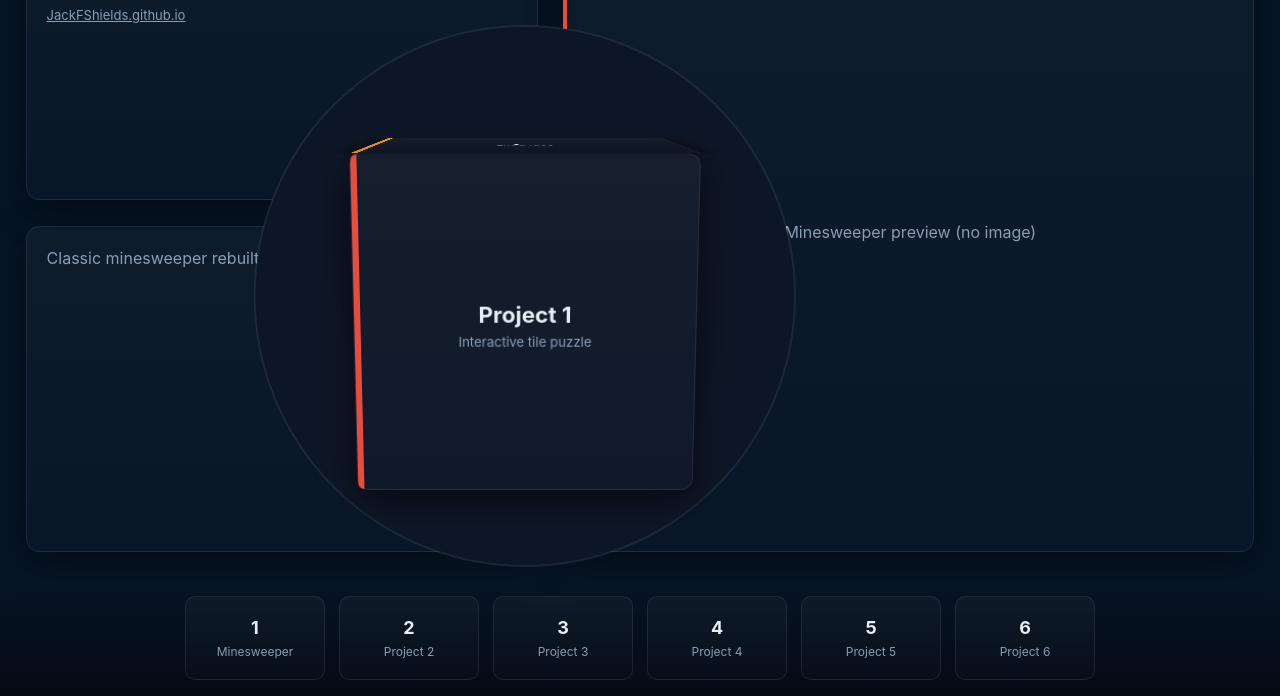
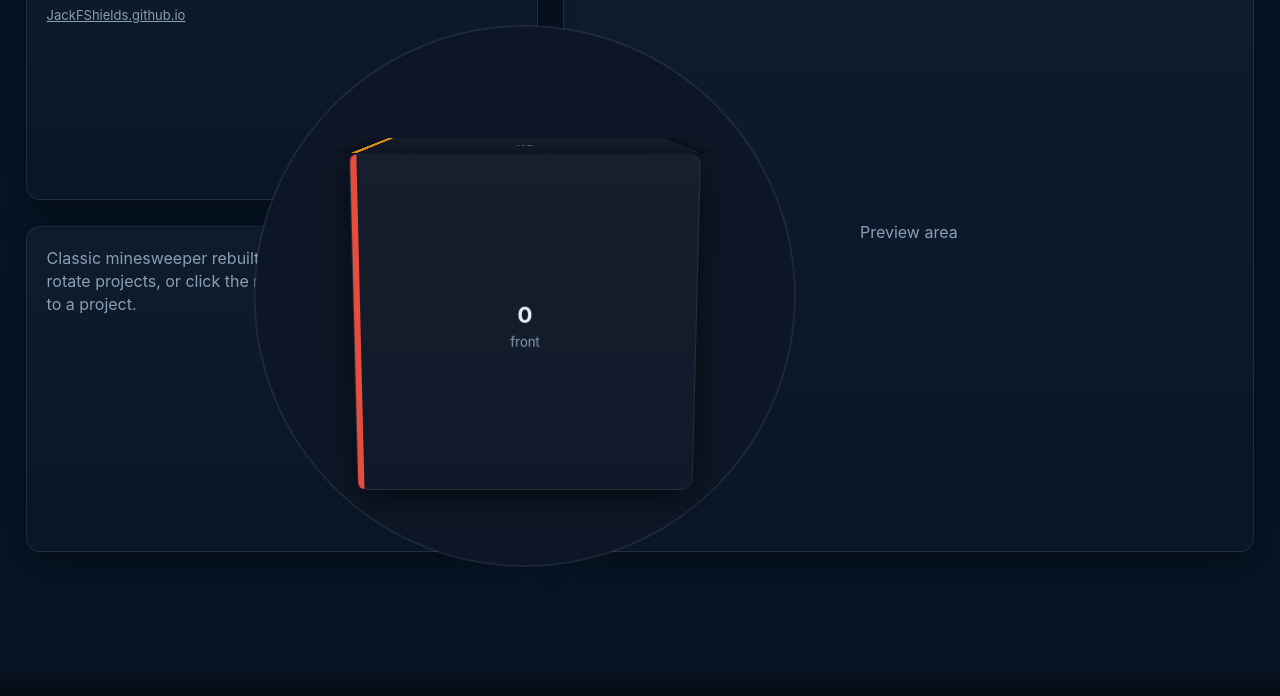
Before and after one commit to JackFShields/JackFShields.github.io, a plain HTML site: page docs/index.html in a window 1280 px wide. Shown: the part 104-800 px from the top of the page. Drawn offline with Linux system fonts and the light colour scheme.

Commit message:
Update index.html

```diff
--- a/docs/index.html
+++ b/docs/index.html
@@ -3,7 +3,7 @@
 <head>
   <meta charset="utf-8" />
   <meta name="viewport" content="width=device-width,initial-scale=1" />
-  <title>Portfolio Cube — Robust Build</title>
+  <title>Portfolio Cube — OneCompiler Cube Integrated</title>
   <style>
     :root{
       --bg: #071425;
@@ -19,32 +19,30 @@
     html,body{height:100%;background:var(--bg);color:var(--text);font-family:Inter,system-ui,-apple-system,Segoe UI,Roboto,Arial;-webkit-font-smoothing:antialiased}
     .viewport{width:100vw;height:100vh;position:relative;overflow:hidden}
 
-    /* Generic panel style */
+    /* Panels (kept from GitHub structure) */
     .panel { position:absolute; background: var(--panel-grad); border: 1px solid var(--border); border-radius: 14px; padding: 20px; box-shadow: 0 10px 36px rgba(0,0,0,0.36); overflow: visible; z-index: 1; }
-
     .title { left: 2vw; top: 2vh; width: calc(42vw - var(--gap)); height: 36vh; }
     .title h1 { font-size: 30px; margin-bottom: 8px; }
     .title p { color: var(--muted); margin-top: 6px; }
-
     .description { left: 2vw; top: calc(2vh + 36vh + var(--gap)); width: calc(42vw - var(--gap)); height: calc(82vh - 36vh - var(--gap) - 2vh); }
     .description p { color: var(--muted); line-height: 1.45; }
-
     .image { right: 2vw; top: 2vh; width: 54vw; height: 80vh; display:flex; align-items:center; justify-content:center; text-align:center; color:var(--muted); }
 
     .anchor { position:absolute; left: calc(42vw - var(--gap)/2); top: 50%; width: calc(var(--bite-radius) * 2); height: calc(var(--bite-radius) * 2); transform: translate(-50%, -50%); pointer-events:none; opacity:0; z-index:2; }
-
     .bite-svg { position:absolute; left:0; top:0; width:100%; height:100%; pointer-events:none; z-index:3; }
 
+    /* cube-wrap preserved position from GitHub, but cube DOM below is from OneCompiler only */
     .cube-wrap { position:absolute; left: calc(42vw - var(--gap)/2); top: 50%; transform: translate(-50%, -50%); width: var(--cube-size); height: var(--cube-size); z-index: 5; pointer-events:none; }
     .scene { width:100%; height:100%; perspective:1200px; position:relative; pointer-events:auto; user-select:none; touch-action:none; }
     .cube { width:100%; height:100%; position:relative; transform-style:preserve-3d; transform: translateZ(-140px) rotateX(-10deg) rotateY(0deg); transition: transform .08s linear; z-index:5; }
 
+    /* OneCompiler face styles */
     .face { position:absolute; left:0; top:0; width:100%; height:100%; border-radius:12px; background: var(--panel-grad); border: 1px solid var(--border); display:flex; align-items:center; justify-content:center; flex-direction:column; box-shadow: 0 10px 36px rgba(0,0,0,0.6); backface-visibility:hidden; cursor:pointer; box-sizing:border-box; }
-
     .face .accent { position:absolute; left:0; top:0; bottom:0; width:6px; border-top-left-radius:12px; border-bottom-left-radius:12px; }
     .face h3 { font-size:22px; margin:0 0 6px 0; }
     .face p { color:var(--muted); margin:0; font-size:13px; text-align:center; padding:0 10px; }
 
+    /* OneCompiler transforms (kept exact) */
     .front { transform: rotateY(0deg) translateZ(calc(var(--cube-size)/2)); }
     .right { transform: rotateY(90deg) translateZ(calc(var(--cube-size)/2)); }
     .back  { transform: rotateY(180deg) translateZ(calc(var(--cube-size)/2)); }
@@ -52,6 +50,7 @@
     .top   { transform: rotateX(90deg) translateZ(calc(var(--cube-size)/2)); }
     .bottom{ transform: rotateX(-90deg) translateZ(calc(var(--cube-size)/2)); }
 
+    /* Projects bar from GitHub */
     .projects { position:absolute; left:0; right:0; bottom:0; display:flex; gap:14px; padding:2vh 2vw; flex-wrap:wrap; justify-content:center; align-items:center; background: linear-gradient(to top, rgba(0,0,0,0.45), transparent); z-index:7; }
     .proj-btn { width:140px; height:84px; background:var(--panel-grad); border:1px solid var(--border); border-radius:10px; display:flex; flex-direction:column; align-items:center; justify-content:center; cursor:pointer; transition:transform .18s, box-shadow .18s; }
     .proj-btn:hover { transform: translateY(-6px); box-shadow: 0 12px 30px rgba(0,0,0,0.45); }
@@ -72,7 +71,7 @@
 <body>
   <div class="viewport" id="viewport">
 
-    <!-- Panels -->
+    <!-- kept GitHub panels -->
     <div class="panel title" id="titlePanel">
       <h1 id="projTitle">Minesweeper</h1>
       <p id="projSubtitle">Interactive tile-based puzzle</p>
@@ -82,15 +81,13 @@
     </div>
 
     <div class="panel description" id="descPanel">
-      <p id="projDesc">Classic minesweeper rebuilt with modern UI. Drag the cube to rotate projects, or click the numbered buttons below to jump to a project. The central cube sits exactly at mid-height; panels keep a smooth bevel and shadow around the circular bite.</p>
+      <p id="projDesc">Classic minesweeper rebuilt with modern UI. Drag the cube to rotate projects, or click the numbered buttons below to jump to a project.</p>
     </div>
 
-    <div class="panel image" id="imagePanel">Minesweeper preview (no image)</div>
+    <div class="panel image" id="imagePanel">Preview area</div>
 
-    <!-- Invisible anchor used to derive bite and cube center -->
+    <!-- anchor + bite SVG preserved -->
     <div class="anchor" id="anchor" aria-hidden="true"></div>
-
-    <!-- SVG bite overlay -->
     <svg class="bite-svg" id="biteSVG" aria-hidden="true">
       <defs>
         <filter id="innerShadow" x="-50%" y="-50%" width="200%" height="200%">
@@ -107,62 +104,54 @@
       <circle id="biteCircle" cx="0" cy="0" r="0" fill="#071425" stroke="rgba(255,255,255,0.08)" stroke-width="2" filter="url(#innerShadow)"></circle>
     </svg>
 
-    <!-- Cube centered on anchor -->
+    <!-- OneCompiler cube DOM only (no GitHub cube copy) -->
     <div class="cube-wrap" id="cubeWrap">
       <div class="scene" id="scene">
-        <div class="cube" id="cube" role="application" aria-label="interactive cube">
+        <div class="cube" id="cube" role="application" aria-label="onecompiler-cube">
+          <!-- OneCompiler-provided faces; you can map faceIndices -> project content via refreshFaceContent -->
           <div class="face front" data-slot="front">
             <div class="accent" style="background:#e74c3c"></div>
-            <h3>Project 1</h3>
-            <p>Interactive tile puzzle</p>
+            <h3>0</h3>
+            <p>front</p>
           </div>
           <div class="face right" data-slot="right">
             <div class="accent" style="background:#27ae60"></div>
-            <h3>Project 2</h3>
-            <p>Utility tool</p>
+            <h3>1</h3>
+            <p>right</p>
           </div>
           <div class="face back" data-slot="back">
             <div class="accent" style="background:#9b59b6"></div>
-            <h3>Project 3</h3>
-            <p>Algorithmic art</p>
+            <h3>2</h3>
+            <p>back</p>
           </div>
           <div class="face left" data-slot="left">
             <div class="accent" style="background:#1abc9c"></div>
-            <h3>Project 4</h3>
-            <p>UX experiments</p>
+            <h3>3</h3>
+            <p>left</p>
           </div>
           <div class="face top" data-slot="top">
             <div class="accent" style="background:#f39c12"></div>
-            <h3>Project 5</h3>
-            <p>Extra face</p>
+            <h3>4</h3>
+            <p>top</p>
           </div>
           <div class="face bottom" data-slot="bottom">
             <div class="accent" style="background:#34495e"></div>
-            <h3>Project 6</h3>
-            <p>Extra face</p>
+            <h3>5</h3>
+            <p>bottom</p>
           </div>
         </div>
       </div>
     </div>
 
-    <!-- Projects bar -->
     <div class="projects" id="projectsBar"></div>
-
   </div>
 
   <script>
-    /* ====== data: projects must map in order to cube faces (front, right, back, left, top, bottom) ====== */
-    const projects = [
-      {title: 'Minesweeper', subtitle: 'Interactive tile-based puzzle', desc: 'Classic minesweeper rebuilt with modern UI', url:'#', color:'#e74c3c'},
-      {title: 'Project 2', subtitle: 'Utility tool', desc: 'Small utility demo', url:'#', color:'#27ae60'},
-      {title: 'Project 3', subtitle: 'Algorithmic art', desc: 'Generative visuals', url:'#', color:'#9b59b6'},
-      {title: 'Project 4', subtitle: 'UX experiments', desc: 'Micro interactions', url:'#', color:'#1abc9c'},
-      {title: 'Project 5', subtitle: 'Extra', desc: 'Misc experiments', url:'#', color:'#f39c12'},
-      {title: 'Project 6', subtitle: 'Extra 2', desc: 'More experiments', url:'#', color:'#34495e'}
-    ];
+    /* OneCompiler cube logic (literal, not adapted from GitHub cube) */
+
+    const projects = []; // left empty; mapping to projects handled later if desired
 
     /* DOM refs */
-    const viewport = document.getElementById('viewport');
     const anchor = document.getElementById('anchor');
     const biteSVG = document.getElementById('biteSVG');
     const biteCircle = document.getElementById('biteCircle');
@@ -174,26 +163,11 @@
     const imagePanel = document.getElementById('imagePanel');
     const projectsBar = document.getElementById('projectsBar');
 
-    /* build projects bar (wrap-capable) */
-    function renderProjects(){
-      projectsBar.innerHTML = '';
-      projects.forEach((p,i)=>{
-        const btn = document.createElement('div');
-        btn.className = 'proj-btn';
-        btn.innerHTML = `<strong>${i+1}</strong><span>${p.title}</span>`;
-        btn.addEventListener('click', ()=> centerCubeOnProject(i));
-        projectsBar.appendChild(btn);
-      });
-    }
-    renderProjects();
-
-    /* compute anchor center & radius */
+    /* Positioning helpers (preserve GitHub anchor behavior) */
     function computeAnchor(){
       const r = anchor.getBoundingClientRect();
       return { x: r.left + r.width/2, y: r.top + r.height/2, r: Math.min(r.width, r.height)/2 };
     }
-
-    /* position bite circle and cube exactly */
     function positionBiteAndCube(){
       const a = computeAnchor();
       biteCircle.setAttribute('cx', a.x);
@@ -201,28 +175,14 @@
       biteCircle.setAttribute('r', a.r);
       biteSVG.setAttribute('width', window.innerWidth);
       biteSVG.setAttribute('height', window.innerHeight);
-
-      [titlePanel, descPanel, imagePanel].forEach(el=>{
-        const rect = el.getBoundingClientRect();
-        const cx = Math.max(rect.left, Math.min(a.x, rect.right));
-        const cy = Math.max(rect.top, Math.min(a.y, rect.bottom));
-        const localX = Math.round(cx - rect.left);
-        const localY = Math.round(cy - rect.top);
-        el.style.setProperty('--bite-x', `${localX}px`);
-        el.style.setProperty('--bite-y', `${localY}px`);
-        el.style.setProperty('--bite-radius', `${a.r}px`);
-        const dist = Math.hypot(cx - a.x, cy - a.y);
-        const margin = 6;
-        if(dist < a.r + margin){ el.setAttribute('data-bite', '1'); } else { el.setAttribute('data-bite', '0'); }
-      });
-
       cubeWrap.style.left = `${a.x}px`;
       cubeWrap.style.top = `${a.y}px`;
       cubeWrap.style.transform = 'translate(-50%, -50%)';
     }
 
-    /* === Cube rotation and interaction === */
-    let rotY = 0;
+    /* === OneCompiler infinite cube state (literal) === */
+    let totalRotation = 0;   // tracks continuous rotation in degrees (unbounded)
+    let rotY = 0;            // visual rotation degrees
     let isDown = false;
     let startX = 0, startRot = 0, startT = 0;
     let angVel = 0;
@@ -230,8 +190,18 @@
     const CLICK_MOVE_THRESHOLD = 6;
     const CLICK_TIME_THRESHOLD = 300;
 
+    // faceIndices are the sequence values displayed on faces; initial mapping from OneCompiler
+    let faceIndices = { front: 0, right: 1, back: 2, left: 3, top: 4, bottom: 5 };
+    let projectCounter = 0; // increments each 90° boundary
+    let lastBoundary = null;
+
+    /* Pointer handlers from OneCompiler */
     scene.addEventListener('pointerdown', e=>{
-      isDown = true; startX = e.clientX; startRot = rotY; startT = performance.now(); angVel = 0;
+      isDown = true;
+      startX = e.clientX;
+      startRot = rotY;
+      startT = performance.now();
+      angVel = 0;
       try{ scene.setPointerCapture(e.pointerId); }catch(e){}
     });
 
@@ -241,6 +211,7 @@
       const target = startRot + dx * SENS;
       angVel = target - rotY;
       rotY = target;
+      totalRotation = rotY;
       applyRotation();
     });
 
@@ -253,117 +224,94 @@
       angVel = Math.max(-20, Math.min(20, angVel));
       if(isClick){
         const el = document.elementFromPoint(e.clientX, e.clientY);
-        const face = el && el.closest && el.closest('face, .face');
-        if(face) openFaceProject(face);
+        const face = el && el.closest && el.closest('.face');
+        if(face) alert(`Clicked face: ${face.dataset.slot}`); // placeholder action
       }
     });
 
-    /* Apply rotation and update most-visible face */
     function applyRotation(){
       cube.style.transform = `translateZ(-140px) rotateX(-10deg) rotateY(${rotY}deg)`;
-      updateMostVisibleFace();
+      totalRotation = rotY;
+      // literal OneCompiler handler to update faceIndices per 90° step
+      handleThresholds(totalRotation - 0, totalRotation);
+      // update left panels optionally (kept minimal since projects array is empty)
+      // updateMostVisibleFace(); // not used when projects array is empty
+      refreshFaceContent();
     }
 
-    /* Determine most visible face using angle heuristic */
-    function updateMostVisibleFace(){
-      const rad = (rotY % 360) * Math.PI / 180;
-      const slotAngles = [0, -Math.PI/2, Math.PI, Math.PI/2]; // front, right, back, left
-      const scores = slotAngles.map(sa=>{
-        const diff = normalizeAngleRad(-rad - sa);
-        return Math.max(0, Math.cos(diff));
-      });
-      let best = -1, bestIdx = 0;
-      scores.forEach((s,i)=>{ if(s>best){ best=s; bestIdx=i }});
-      const mapping = [0,1,2,3]; // front->0, right->1, back->2, left->3
-      const projIndex = mapping[bestIdx] % projects.length;
-      const p = projects[projIndex];
-      if(p){
-        document.getElementById('projTitle').textContent = p.title;
-        document.getElementById('projSubtitle').textContent = p.subtitle;
-        document.getElementById('projDesc').textContent = p.desc;
-        imagePanel.textContent = `${p.title} preview (no image)`;
-        imagePanel.style.borderLeft = `4px solid ${p.color}`;
-      }
+    function normalizeDeg(d){
+      let v = d % 360;
+      if(v < 0) v += 360;
+      return v;
     }
 
-    function normalizeAngleRad(a){
-      const two = Math.PI * 2;
-      let v = (a + Math.PI) % two;
-      if(v < 0) v += two;
-      return v - Math.PI;
+    /* Literal OneCompiler handleThresholds (section 15 behavior) */
+    function handleThresholds(prevTotal, newTotal){
+      if(lastBoundary === null) lastBoundary = Math.floor(totalRotation / 90);
+
+      const currentBoundary = Math.floor(newTotal / 90);
+      if(currentBoundary !== lastBoundary){
+        const direction = currentBoundary > lastBoundary ? 1 : -1;
+        projectCounter = Math.max(0, projectCounter + direction);
+        lastBoundary = currentBoundary;
+
+        // Determine visible face via angle heuristic, then update its opposite (hidden) face
+        const norm = normalizeDeg(newTotal);
+        let visibleFace = 'front';
+        if(norm >= 45 && norm < 135) visibleFace = 'left';
+        else if(norm >= 135 && norm < 225) visibleFace = 'back';
+        else if(norm >= 225 && norm < 315) visibleFace = 'right';
+        const hiddenFaces = { front: 'back', left: 'right', back: 'front', right: 'left' };
+        const hiddenFace = hiddenFaces[visibleFace];
+        faceIndices[hiddenFace] = projectCounter;
+      }
+
+      // optional diagnostic logging removed
     }
 
-    function openFaceProject(faceEl){
-      const map = { front:0, right:1, back:2, left:3, top:4, bottom:5 };
-      const slot = faceEl.dataset.slot;
-      const idx = (map[slot] ?? 0) % projects.length;
-      const p = projects[idx];
-      if(p && p.url) window.open(p.url, '_blank');
+    /* Hook that writes faceIndices to the face DOM so faces show the live infinite numbers */
+    function refreshFaceContent(){
+      const slots = ['front','right','back','left','top','bottom'];
+      slots.forEach(slot=>{
+        const faceEl = document.querySelector(`.face.${slot}`);
+        if(!faceEl) return;
+        const idx = faceIndices[slot] ?? 0;
+        // display numeric label and keep accent color
+        faceEl.querySelector('h3').textContent = String(idx);
+        // p element shows slot name (keeps OneCompiler flavor)
+        faceEl.querySelector('p').textContent = slot;
+      });
     }
 
-    /* Animate rotation to center a desired project */
-    function centerCubeOnProject(projIdx){
-      const slot = projIdx % 4; // 0 front, 1 right, 2 back, 3 left
-      const targetRel = -slot * 90;
-      animateRotationTo(rotY + targetRel, 420);
-    }
-
-    function animateRotationTo(targetDeg, duration=420){
-      const start = performance.now(), from = rotY;
-      function step(ts){
-        const t = Math.min(1, (ts - start)/duration);
-        const eased = 1 - Math.pow(1-t, 3);
-        rotY = from + (targetDeg - from) * eased;
-        applyRotation();
-        if(t < 1) requestAnimationFrame(step);
-      }
-      requestAnimationFrame(step);
-    }
-
-    /* inertia loop */
-    let last = performance.now();
+    /* Inertia loop (OneCompiler behavior) */
+    let lastFrame = performance.now();
     function loop(now){
-      const dt = (now - last)/1000;
-      last = now;
+      const dt = (now - lastFrame)/1000;
+      lastFrame = now;
       if(!isDown && Math.abs(angVel) > 0.0005){
         rotY += angVel;
-        angVel *= Math.pow(0.90, dt * 60);
-        applyRotation();
+        angVel *= Math.pow(0.92, dt * 60);
+        totalRotation = rotY;
+        handleThresholds(totalRotation - (angVel||0), totalRotation);
+        cube.style.transform = `translateZ(-140px) rotateX(-10deg) rotateY(${rotY}deg)`;
+        refreshFaceContent();
       }
       requestAnimationFrame(loop);
     }
     requestAnimationFrame(loop);
 
-    /* build bottom bar */
-    function buildBottomBar(){
-      projectsBar.innerHTML = '';
-      projects.forEach((p,i)=>{
-        const el = document.createElement('div');
-        el.className = 'proj-btn';
-        el.innerHTML = `<strong>${i+1}</strong><span>${p.title}</span>`;
-        el.addEventListener('click', ()=> centerCubeOnProject(i));
-        projectsBar.appendChild(el);
-      });
-    }
-    buildBottomBar();
-
-    /* layout update */
+    /* layout init */
     function layoutUpdate(){ positionBiteAndCube(); applyRotation(); }
     let resizeTimer;
     window.addEventListener('resize', ()=>{ clearTimeout(resizeTimer); resizeTimer = setTimeout(layoutUpdate, 80); });
     window.addEventListener('load', ()=>{ layoutUpdate(); setTimeout(layoutUpdate, 120); });
 
-    /* bind face clicks */
-    Array.from(document.querySelectorAll('.face')).forEach(f=>{ f.addEventListener('click', ()=> openFaceProject(f)); });
-
-    /* initial mapping: set accents of faces to match projects data */
+    /* initial face accent sync */
     (function syncFaceAccents(){
+      const accents = ['#e74c3c','#27ae60','#9b59b6','#1abc9c','#f39c12','#34495e'];
       const faces = document.querySelectorAll('.face');
-      faces.forEach((face, idx) => {
-        const p = projects[idx % projects.length];
-        const accent = face.querySelector('.accent');
-        if(accent && p) accent.style.background = p.color;
-      });
+      faces.forEach((face,i)=>{ const a = face.querySelector('.accent'); if(a) a.style.background = accents[i%accents.length]; });
+      refreshFaceContent();
     })();
   </script>
 </body>
```
